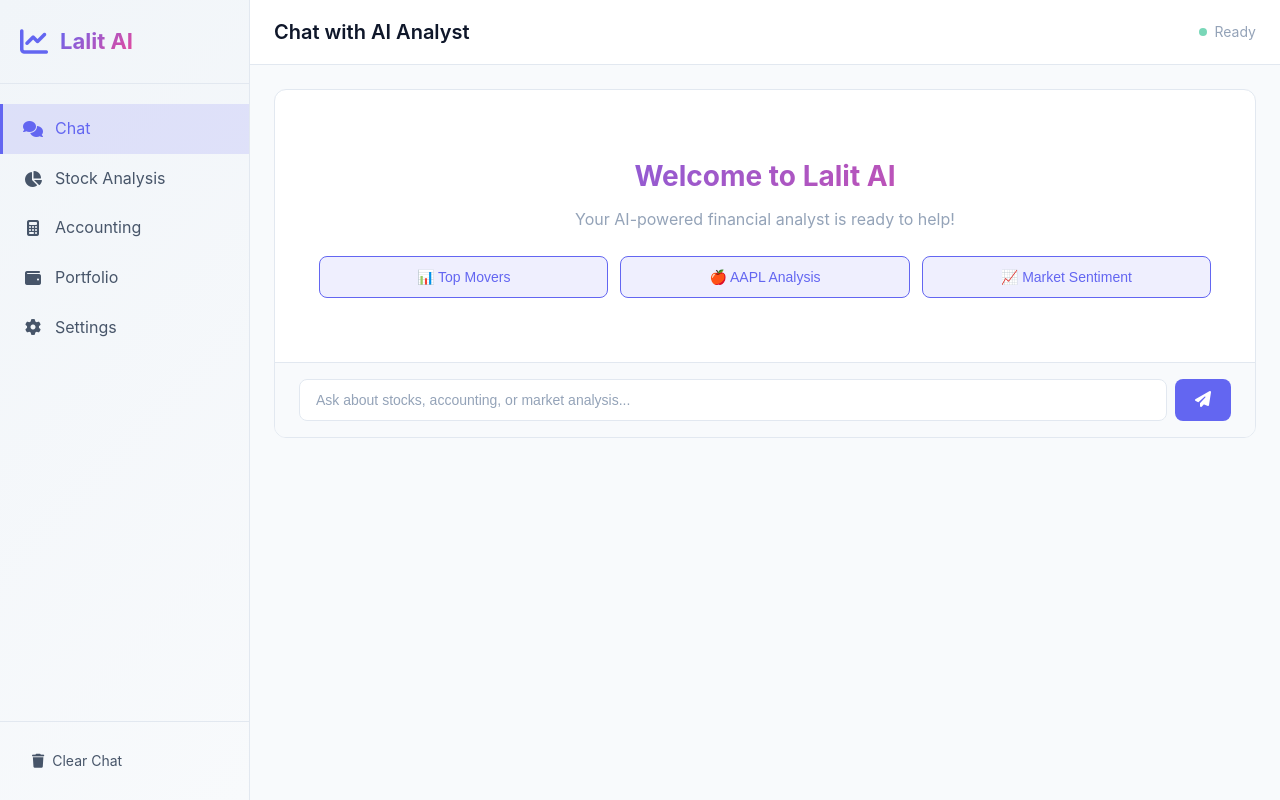
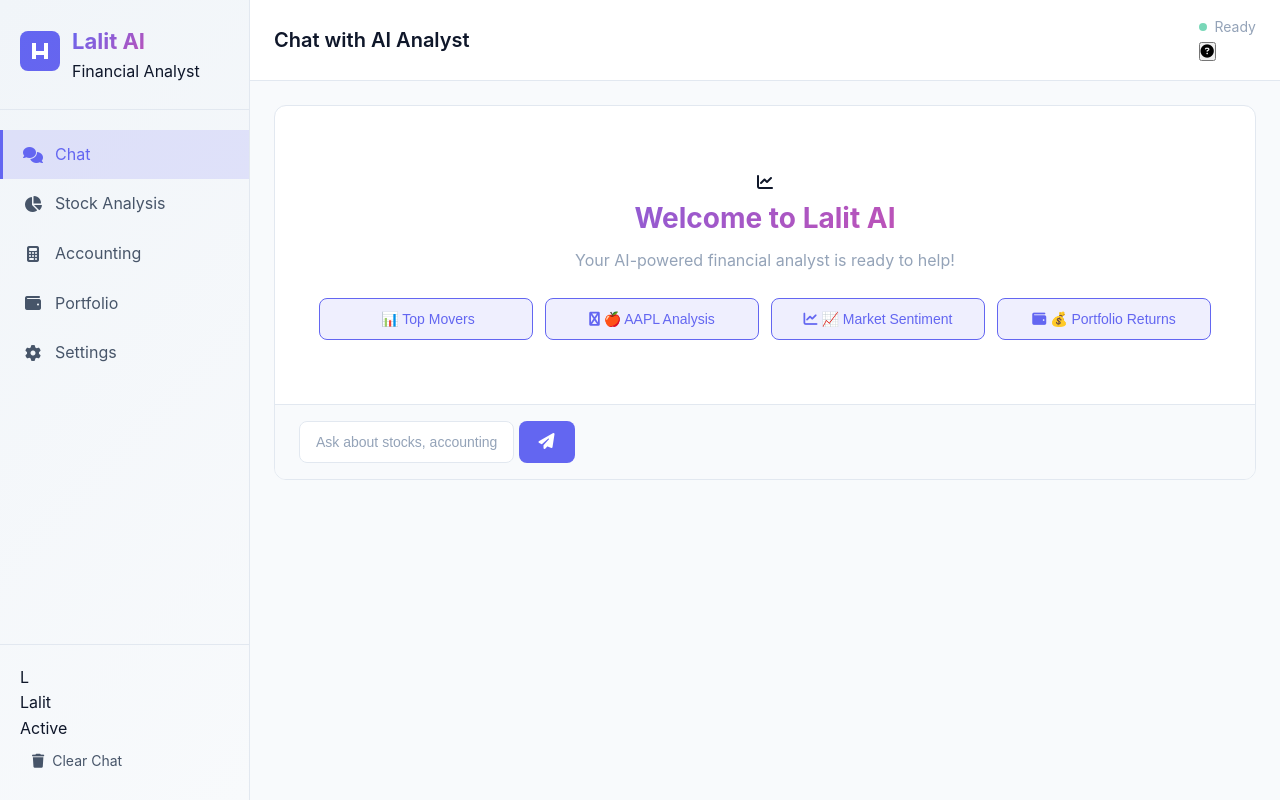
Before and after one commit to lalitlife/lalit-ai, a Flask app: page / in a window 1280 px wide. Run offline with Flask 3, Linux system fonts and the light colour scheme; data that the repository does not hold is empty; parts of the project's set-up code (start-up, migrations or seed data) failed here and were passed over.

Commit message:
Update index.html with professional logo and enhanced UI

```diff
--- a/templates/index.html
+++ b/templates/index.html
@@ -12,19 +12,40 @@
         <!-- Sidebar Navigation -->
         <aside class="sidebar">
             <div class="logo">
-                <i class="fas fa-chart-line"></i>
+                <div class="logo-icon">
+                    <svg width="40" height="40" viewBox="0 0 40 40" fill="none" xmlns="http://www.w3.org/2000/svg">
+                        <rect width="40" height="40" rx="8" fill="url(#gradient)"/>
+                        <path d="M12 28V12h4v8h8v-8h4v16h-4v-4h-8v4h-4Z" fill="white"/>
+                        <defs>
+                            <linearGradient id="gradient" x1="0" y1="0" x2="40" y2="40">
+                                <stop offset="0%" style="stop-color:#6366f1;stop-opacity:1" />
+                                <stop offset="100%" style="stop-color:#ec4899;stop-opacity:1" />
+                            </linearGradient>
+                        </defs>
+                    </svg>
+                </div>
+                <div class="logo-text">
                     <h1>Lalit AI</h1>
+                    <p>Financial Analyst</p>
+                </div>
             </div>
             <nav class="navigation">
                 <ul>
-                    <li><a href="#" class="nav-link active" data-tab="chat"><i class="fas fa-comments"></i> Chat</a></li>
-                    <li><a href="#" class="nav-link" data-tab="stocks"><i class="fas fa-chart-pie"></i> Stock Analysis</a></li>
-                    <li><a href="#" class="nav-link" data-tab="accounting"><i class="fas fa-calculator"></i> Accounting</a></li>
-                    <li><a href="#" class="nav-link" data-tab="portfolio"><i class="fas fa-wallet"></i> Portfolio</a></li>
-                    <li><a href="#" class="nav-link" data-tab="settings"><i class="fas fa-cog"></i> Settings</a></li>
+                    <li><a href="#" class="nav-link active" data-tab="chat"><i class="fas fa-comments"></i> <span>Chat</span></a></li>
+                    <li><a href="#" class="nav-link" data-tab="stocks"><i class="fas fa-chart-pie"></i> <span>Stock Analysis</span></a></li>
+                    <li><a href="#" class="nav-link" data-tab="accounting"><i class="fas fa-calculator"></i> <span>Accounting</span></a></li>
+                    <li><a href="#" class="nav-link" data-tab="portfolio"><i class="fas fa-wallet"></i> <span>Portfolio</span></a></li>
+                    <li><a href="#" class="nav-link" data-tab="settings"><i class="fas fa-cog"></i> <span>Settings</span></a></li>
                 </ul>
             </nav>
             <div class="sidebar-footer">
+                <div class="user-info">
+                    <div class="user-avatar">L</div>
+                    <div class="user-details">
+                        <p class="user-name">Lalit</p>
+                        <p class="user-status">Active</p>
+                    </div>
+                </div>
                 <a href="#" class="clear-history"><i class="fas fa-trash"></i> Clear Chat</a>
             </div>
         </aside>
@@ -42,6 +63,7 @@
                         <span class="status-dot"></span>
                         <span>Ready</span>
                     </div>
+                    <button class="help-btn"><i class="fas fa-question-circle"></i></button>
                 </div>
             </header>
 
@@ -52,32 +74,44 @@
                     <div class="chat-container">
                         <div class="chat-messages" id="chatMessages">
                             <div class="welcome-message">
+                                <div class="welcome-icon">
+                                    <i class="fas fa-chart-line"></i>
+                                </div>
                                 <h3>Welcome to Lalit AI</h3>
                                 <p>Your AI-powered financial analyst is ready to help!</p>
                                 <div class="quick-prompts">
-                                    <button class="quick-prompt" onclick="sendMessage('What are today\'s top stock movers?')">
-                                        📊 Top Movers
+                                    <button class="quick-prompt" onclick="sendMessage('What are today\\'s top stock movers?')">
+                                        <i class="fas fa-arrow-up-down"></i>
+                                        <span>📊 Top Movers</span>
                                     </button>
                                     <button class="quick-prompt" onclick="sendMessage('Analyze Apple (AAPL) stock')">
-                                        🍎 AAPL Analysis
+                                        <i class="fas fa-apple"></i>
+                                        <span>🍎 AAPL Analysis</span>
                                     </button>
-                                    <button class="quick-prompt" onclick="sendMessage('What\'s the market sentiment today?')">
-                                        📈 Market Sentiment
+                                    <button class="quick-prompt" onclick="sendMessage('What\\'s the market sentiment today?')">
+                                        <i class="fas fa-chart-line"></i>
+                                        <span>📈 Market Sentiment</span>
+                                    </button>
+                                    <button class="quick-prompt" onclick="sendMessage('Calculate my portfolio returns')">
+                                        <i class="fas fa-wallet"></i>
+                                        <span>💰 Portfolio Returns</span>
                                     </button>
                                 </div>
                             </div>
                         </div>
                         <div class="chat-input-area">
                             <form id="chatForm" onsubmit="handleChatSubmit(event)">
+                                <div class="input-wrapper">
                                     <input
                                         type="text"
                                         id="chatInput"
                                         placeholder="Ask about stocks, accounting, or market analysis..."
                                         autocomplete="off"
                                     >
-                                <button type="submit" class="send-btn">
+                                    <button type="submit" class="send-btn" title="Send message">
                                         <i class="fas fa-paper-plane"></i>
                                     </button>
+                                </div>
                             </form>
                         </div>
                     </div>
@@ -86,10 +120,17 @@
                 <!-- Stock Analysis Tab -->
                 <div id="stocks" class="tab-content">
                     <div class="stocks-container">
-                        <h3>Stock Analysis</h3>
+                        <div class="section-header">
+                            <h3><i class="fas fa-chart-pie"></i> Stock Analysis</h3>
+                            <p>Search and analyze any stock in real-time</p>
+                        </div>
                         <div class="search-section">
-                            <input type="text" id="stockSymbol" placeholder="Enter stock symbol (e.g., AAPL)">
-                            <button onclick="analyzeStock()">Analyze</button>
+                            <div class="search-box">
+                                <input type="text" id="stockSymbol" placeholder="Enter stock symbol (e.g., AAPL, GOOGL, TSLA)">
+                                <button onclick="analyzeStock()" class="search-btn">
+                                    <i class="fas fa-search"></i> Analyze
+                                </button>
+                            </div>
                         </div>
                         <div id="stockResults" class="results-container"></div>
                     </div>
@@ -98,26 +139,45 @@
                 <!-- Accounting Tab -->
                 <div id="accounting" class="tab-content">
                     <div class="accounting-container">
-                        <h3>Accounting & Finance</h3>
+                        <div class="section-header">
+                            <h3><i class="fas fa-calculator"></i> Accounting & Finance</h3>
+                            <p>Track your income, expenses, and financial summary</p>
+                        </div>
                         <div class="accounting-grid">
                             <div class="card">
-                                <h4>Transaction Tracking</h4>
+                                <div class="card-header">
+                                    <h4><i class="fas fa-plus-circle"></i> Add Transaction</h4>
+                                </div>
                                 <form id="transactionForm">
-                                    <input type="text" placeholder="Description">
-                                    <input type="number" placeholder="Amount">
-                                    <select>
-                                        <option>Income</option>
-                                        <option>Expense</option>
+                                    <input type="text" placeholder="Description" required>
+                                    <input type="number" placeholder="Amount" step="0.01" required>
+                                    <select required>
+                                        <option value="">Select Type</option>
+                                        <option value="income">Income</option>
+                                        <option value="expense">Expense</option>
                                     </select>
-                                    <button type="submit">Add Transaction</button>
+                                    <button type="submit" class="btn-primary">
+                                        <i class="fas fa-plus"></i> Add Transaction
+                                    </button>
                                 </form>
                             </div>
                             <div class="card">
-                                <h4>Financial Summary</h4>
-                                <div id="financialSummary">
-                                    <p>Total Income: $0</p>
-                                    <p>Total Expenses: $0</p>
-                                    <p>Net Profit/Loss: $0</p>
+                                <div class="card-header">
+                                    <h4><i class="fas fa-chart-bar"></i> Financial Summary</h4>
+                                </div>
+                                <div id="financialSummary" class="summary-stats">
+                                    <div class="stat">
+                                        <div class="stat-label">Total Income</div>
+                                        <div class="stat-value income">$0.00</div>
+                                    </div>
+                                    <div class="stat">
+                                        <div class="stat-label">Total Expenses</div>
+                                        <div class="stat-value expense">$0.00</div>
+                                    </div>
+                                    <div class="stat">
+                                        <div class="stat-label">Net Profit/Loss</div>
+                                        <div class="stat-value net">$0.00</div>
+                                    </div>
                                 </div>
                             </div>
                         </div>
@@ -127,20 +187,29 @@
                 <!-- Portfolio Tab -->
                 <div id="portfolio" class="tab-content">
                     <div class="portfolio-container">
-                        <h3>Portfolio Management</h3>
+                        <div class="section-header">
+                            <h3><i class="fas fa-wallet"></i> Portfolio Management</h3>
+                            <p>Manage your stock holdings and track performance</p>
+                        </div>
                         <div class="portfolio-grid">
                             <div class="card">
-                                <h4>Add Stock</h4>
+                                <div class="card-header">
+                                    <h4><i class="fas fa-plus"></i> Add Stock</h4>
+                                </div>
                                 <form id="portfolioForm">
-                                    <input type="text" placeholder="Symbol">
-                                    <input type="number" placeholder="Quantity">
-                                    <input type="number" placeholder="Purchase Price">
-                                    <button type="submit">Add to Portfolio</button>
+                                    <input type="text" placeholder="Stock Symbol (e.g., AAPL)" required>
+                                    <input type="number" placeholder="Quantity" min="1" required>
+                                    <input type="number" placeholder="Purchase Price" step="0.01" required>
+                                    <button type="submit" class="btn-primary">
+                                        <i class="fas fa-plus"></i> Add to Portfolio
+                                    </button>
                                 </form>
                             </div>
                             <div class="card">
-                                <h4>Your Holdings</h4>
-                                <div id="portfolioList"></div>
+                                <div class="card-header">
+                                    <h4><i class="fas fa-list"></i> Your Holdings</h4>
+                                </div>
+                                <div id="portfolioList" class="portfolio-table"></div>
                             </div>
                         </div>
                     </div>
@@ -149,31 +218,39 @@
                 <!-- Settings Tab -->
                 <div id="settings" class="tab-content">
                     <div class="settings-container">
-                        <h3>Settings</h3>
+                        <div class="section-header">
+                            <h3><i class="fas fa-cog"></i> Settings</h3>
+                            <p>Customize your Lalit AI experience</p>
+                        </div>
                         <div class="settings-grid">
-                            <div class="setting-item">
-                                <label>API Model</label>
+                            <div class="settings-card">
+                                <label><i class="fas fa-brain"></i> API Model</label>
                                 <select id="modelSelect">
                                     <option>GPT-4</option>
                                     <option>GPT-3.5 Turbo</option>
                                 </select>
                             </div>
-                            <div class="setting-item">
-                                <label>Temperature</label>
+                            <div class="settings-card">
+                                <label><i class="fas fa-fire"></i> Temperature</label>
+                                <div class="slider-container">
                                     <input type="range" min="0" max="1" step="0.1" value="0.7">
                                     <span id="tempValue">0.7</span>
                                 </div>
-                            <div class="setting-item">
-                                <label>Max Tokens</label>
+                            </div>
+                            <div class="settings-card">
+                                <label><i class="fas fa-keyboard"></i> Max Tokens</label>
                                 <input type="number" value="2000">
                             </div>
-                            <div class="setting-item">
-                                <label>Theme</label>
+                            <div class="settings-card">
+                                <label><i class="fas fa-palette"></i> Theme</label>
                                 <select id="themeSelect">
                                     <option>Dark</option>
                                     <option>Light</option>
                                 </select>
                             </div>
+                        </div>
+                        <div class="settings-info">
+                            <p><i class="fas fa-info-circle"></i> Your settings are saved locally in your browser</p>
                         </div>
                     </div>
                 </div>
@@ -181,6 +258,9 @@
         </main>
     </div>
 
+    <!-- Toast Notification -->
+    <div id="toast" class="toast"></div>
+
     <script src="{{ url_for('static', filename='js/script.js') }}"></script>
 </body>
 </html>
```
Lines whose indentation alone changed are shown as unchanged.
